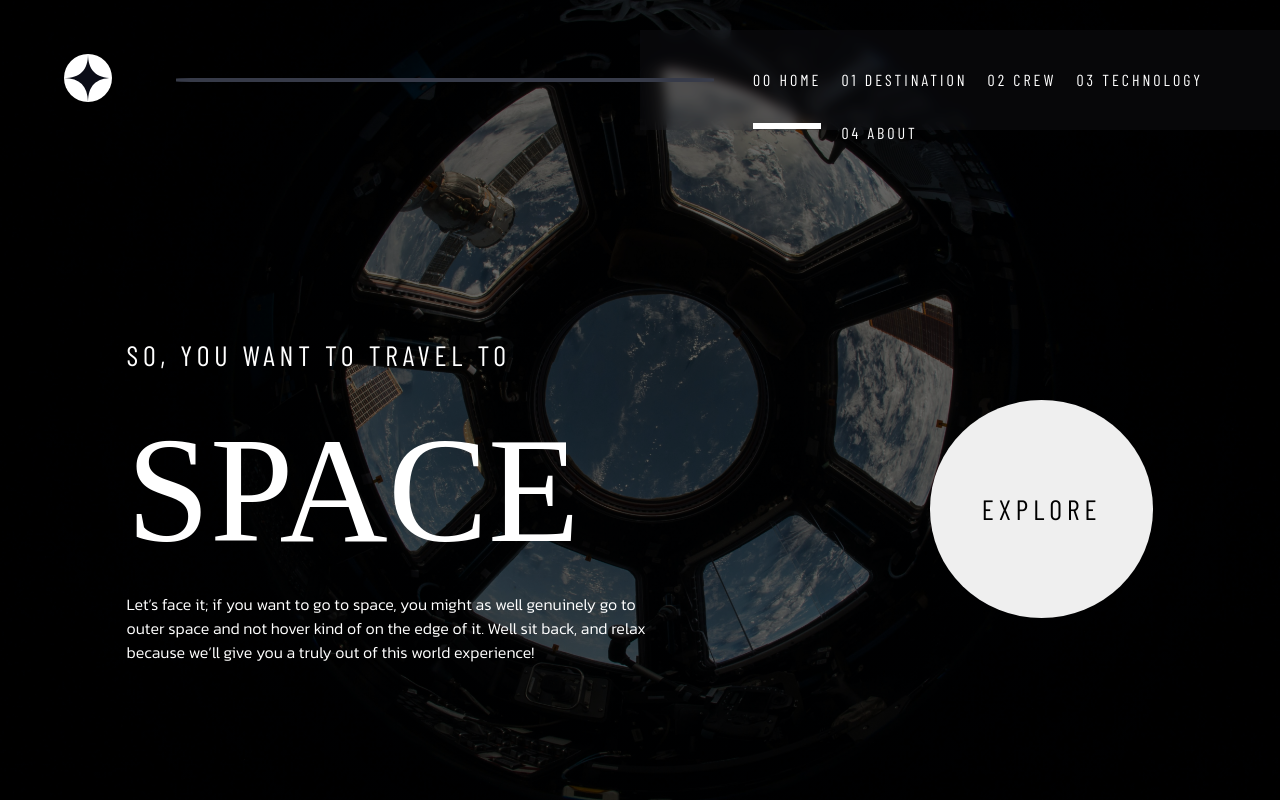
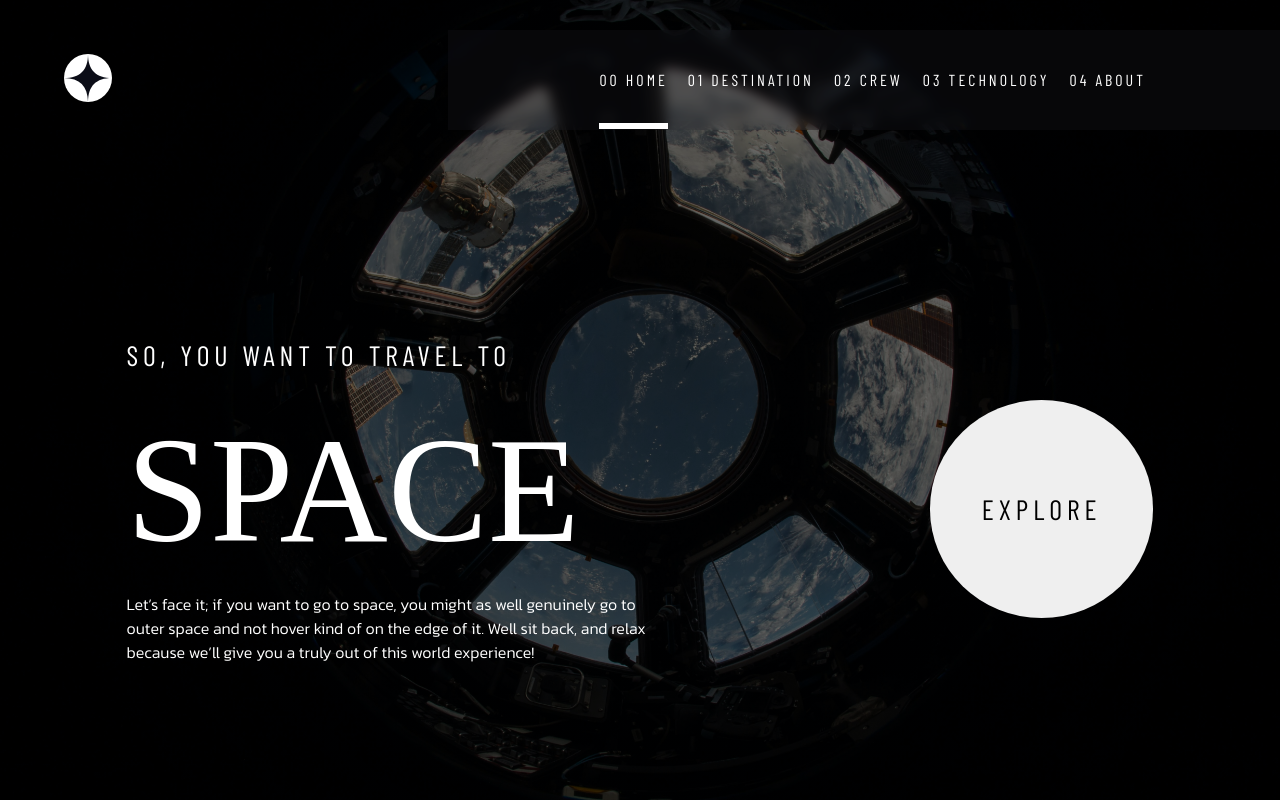
Before and after one commit to Oldault/space_tourism, a Next.js app: page / in a window 1280 px wide. Built offline with nearby package versions, Linux system fonts and the light colour scheme; a web font is replaced by a local one.

Commit message:
media screen

```diff
--- a/styles/NavBar.module.css
+++ b/styles/NavBar.module.css
@@ -80,11 +80,14 @@
   border-bottom: 6px solid #ffffff3d;
 }
 
-/* .nav_destinations li:hover {
-  border-bottom: 6px solid #ffffff3d;
+
+
+@media only screen and (max-width: 1350px) {
+  .black_bar{
+    display: none;
+  }
+
+  .main_nav {
+    width: 65%;
+  }
 }
- */
-
-/* .nav_destinations li span {
-    letter-spacing: 4px;
-} */
```
